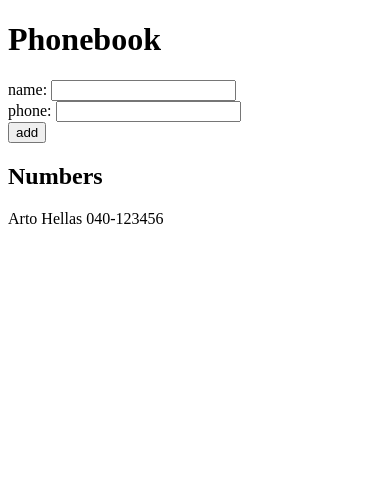
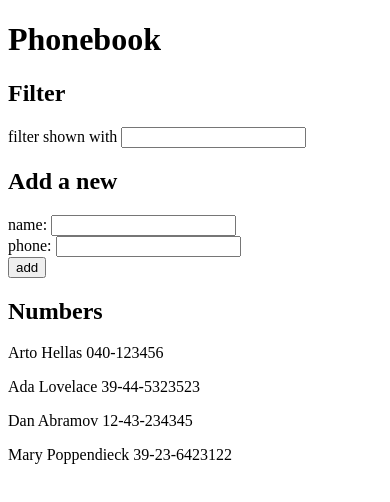
Before and after one commit to davidiglesiasgomez/fullstack-open, a React (Create React App) app in the folder part2/phonebook/: page / in a window 390 px wide. Shown: the top 502 px of the page. Built offline with nearby package versions, Linux system fonts and the light colour scheme.

Commit message:
Part2 - phonebook - step4

```diff
--- a/part2/phonebook/src/App.js
+++ b/part2/phonebook/src/App.js
@@ -4,6 +4,7 @@
   const [persons, setPersons] = useState(props.persons)
   const [newName, setNewName] = useState('')
   const [newPhone, setNewPhone] = useState('')
+  const [newFilter, setNewFilter] = useState('')
 
   const handleChangeName = (event) => {
     setNewName(event.target.value)
@@ -28,7 +29,8 @@
 
     const newPhoneObject = {
       name: newName,
-      phone: newPhone
+      phone: newPhone,
+      id: ( Math.max(...persons.map((person) => person.id), 0) + 1 )
     }
 
     setPersons(persons.concat(newPhoneObject))
@@ -36,9 +38,18 @@
     setNewPhone('')
   }
 
+  const handleChangeFilter = (event) => {
+    setNewFilter(event.target.value)
+  }
+
   return (
     <div>
       <h1>Phonebook</h1>
+      <h2>Filter</h2>
+      <div>
+          filter shown with <input value={newFilter} onChange={handleChangeFilter} />
+        </div>
+      <h2>Add a new</h2>
       <form onSubmit={handleSubmit}>
         <div>
           name: <input value={newName} onChange={handleChangeName} />
@@ -51,7 +62,12 @@
         </div>
       </form>
       <h2>Numbers</h2>
-      {persons.map((person) => <p key={person.name}>{person.name} {person.phone}</p>)}
+      {
+        newFilter === ''
+        ? persons.map((person) => <p key={person.id}>{person.name} {person.phone}</p>)
+        : persons.filter((person) => person.name.match(new RegExp( newFilter, 'i' ))).map((person) => <p key={person.id}>{person.name} {person.phone}</p>)
+      }
+
     </div>
   )
 }
--- a/part2/phonebook/src/index.js
+++ b/part2/phonebook/src/index.js
@@ -3,10 +3,10 @@
 import App from './App';
 
 const persons = [
-  {
-    name: 'Arto Hellas',
-    phone: '040-123456'
-  }
+  { name: 'Arto Hellas', phone: '040-123456', id: 1 },
+  { name: 'Ada Lovelace', phone: '39-44-5323523', id: 2 },
+  { name: 'Dan Abramov', phone: '12-43-234345', id: 3 },
+  { name: 'Mary Poppendieck', phone: '39-23-6423122', id: 4 }
 ]
 
 ReactDOM.render(
```
